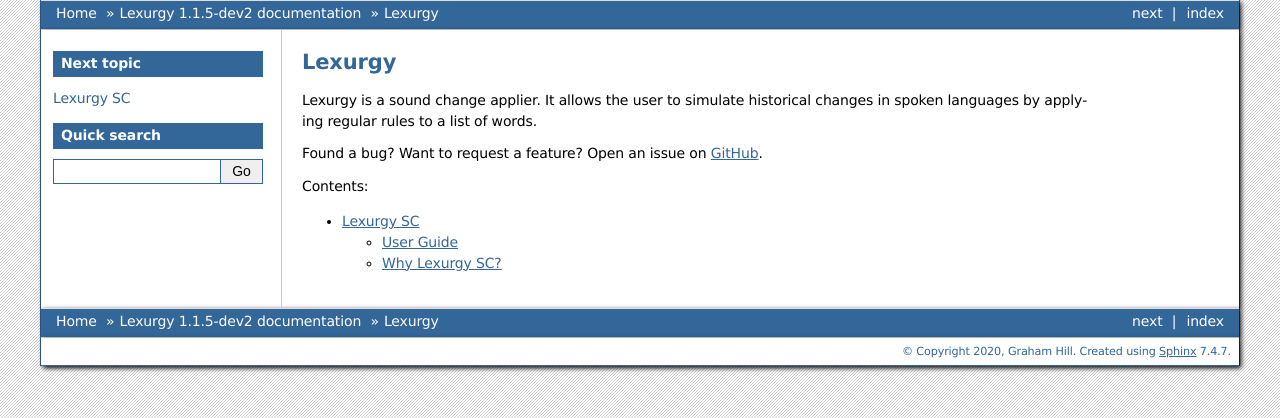
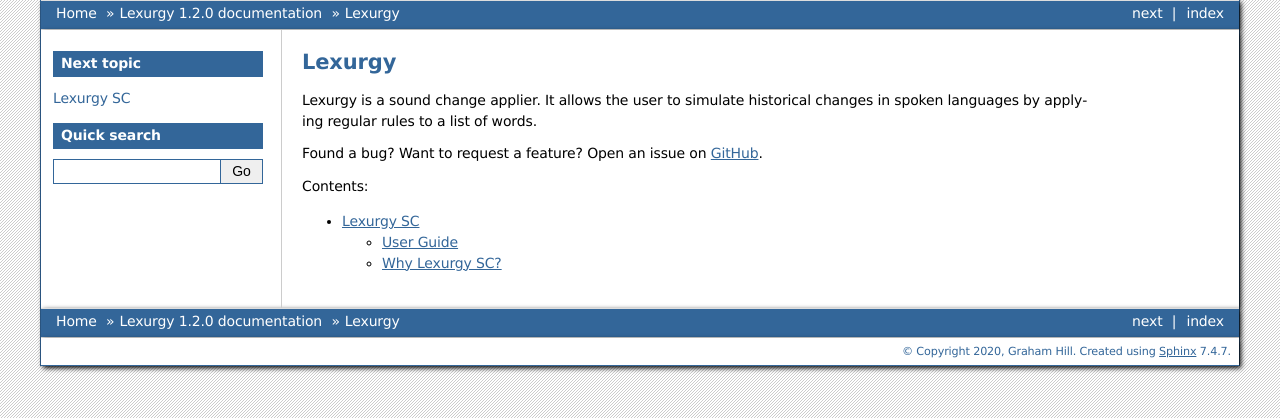
Before and after one commit to def-gthill/lexurgy, a Sphinx documentation site: the page built from doc/source/index.rst, in a window 1280 px wide. Shown: the top 418 px of the page. Built offline with Sphinx 7.4.7, drawn with Linux system fonts in a browser that asks for light colours.

Commit message:
Update version number

```diff
--- a/doc/source/conf.py
+++ b/doc/source/conf.py
@@ -22,7 +22,7 @@
 author = 'Graham Hill'
 
 # The full version, including alpha/beta/rc tags
-release = '1.1.5-dev2'
+release = '1.2.0'
 
 
 # -- General configuration ---------------------------------------------------
```
Also changed, not shown: 1 other file.
